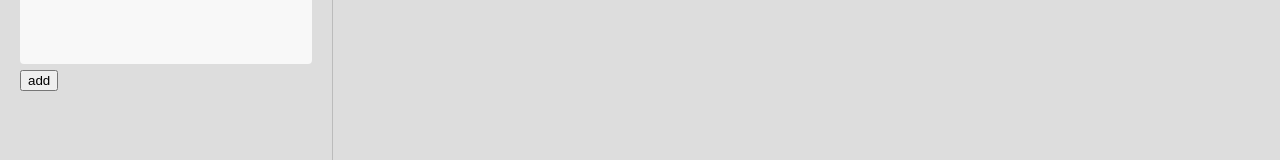
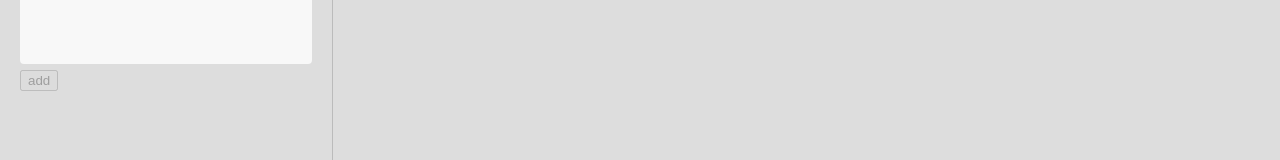
Before and after one commit to mbergq/supernotes, a React (Vite) app: page / in a window 1280 px wide. Shown: the part 396-556 px from the top of the page. Built offline with nearby package versions, Linux system fonts and the light colour scheme.

Commit message:
disable add button if inputfield is empty, align notes to flex start

```diff
--- a/src/components/Toolbar.tsx
+++ b/src/components/Toolbar.tsx
@@ -81,7 +81,9 @@ function Toolbar() {
                   type="text"
                   style={{ backgroundColor: values.color }}
                 />
-                <button type="submit">add</button>
+                <button type="submit" disabled={values.content === ""}>
+                  add
+                </button>
               </div>
             </Form>
           )}
--- a/src/styled-components/notes/NotesGrid.tsx
+++ b/src/styled-components/notes/NotesGrid.tsx
@@ -7,5 +7,6 @@ import styled from "styled-components";
 export const NotesWrapper = styled.div`
   display: flex;
   flex-wrap: wrap;
+  align-content: flex-start;
   gap: 10px;
 `;
```
